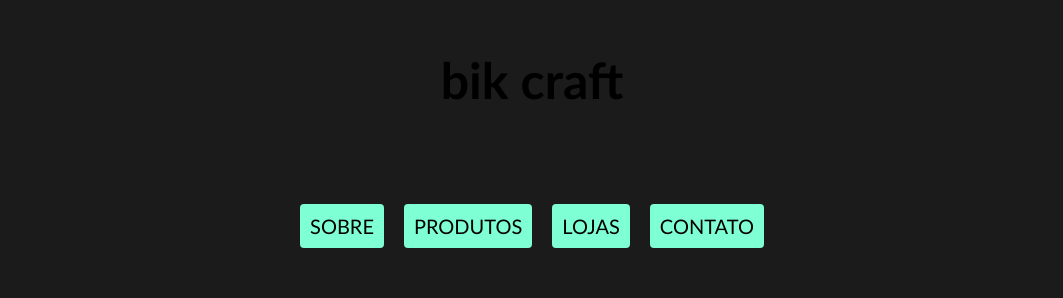
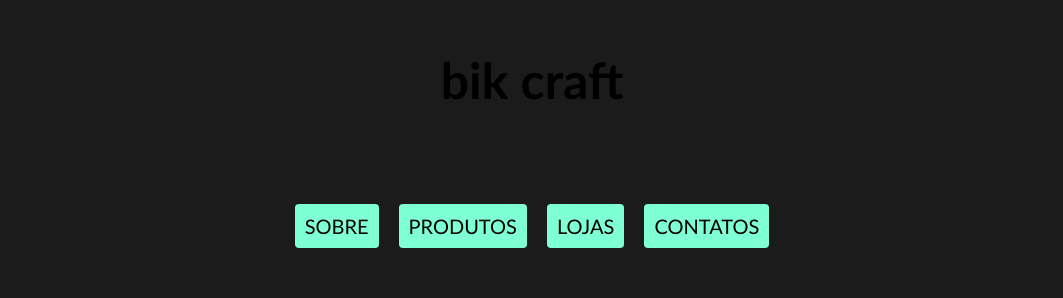
Before and after one commit to mayyzenacs/mayyzenacs.github.io, a plain HTML site: page index.html in a window 1280 px wide. Shown: the top 298 px of the page, without its empty margins (108-1171 px from the left). Drawn offline with Linux system fonts and the light colour scheme.

Commit message:
Update index.html

```diff
--- a/index.html
+++ b/index.html
@@ -15,7 +15,7 @@
         <a href="/">sobre</a>
         <a href="/">produtos</a>
         <a href="/">lojas</a>
-        <a href="/">contato</a>
+        <a href="/">contatos</a>
     </header>
 
     <div class="conteudo">
```
